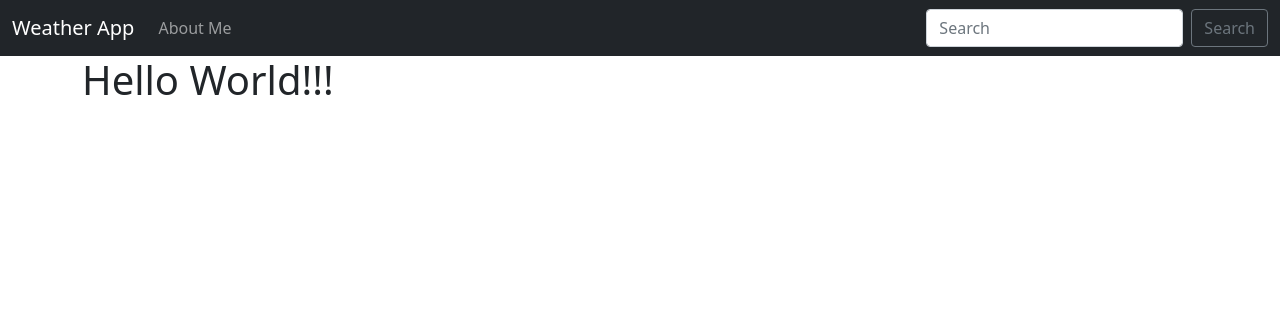
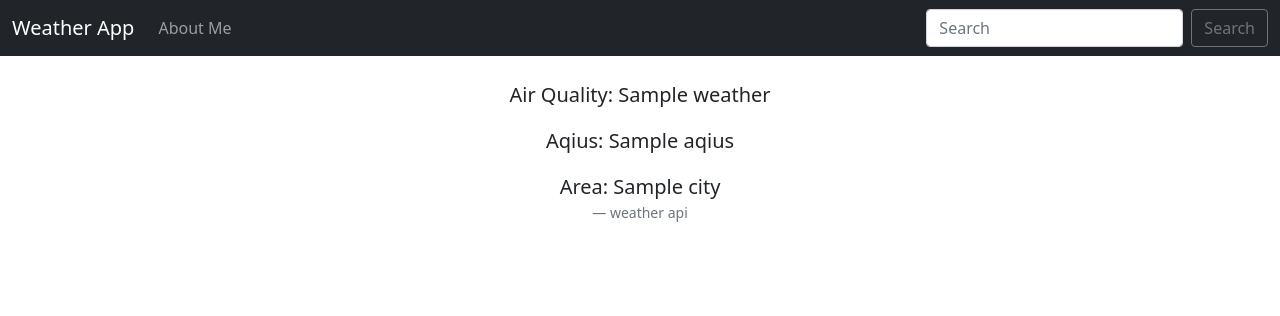
Before and after one commit to sushil518/djangoweather, a Django app: template lookup/templates/home.html in a window 1280 px wide. Shown: the top 316 px of the page. Run offline with Django 3.2, Linux system fonts and the light colour scheme; the template is opened without the code that fills it: most values are stand-ins (such as "Sample title", 1, 10 or a date in 2020).

Commit message:
final commit

```diff
--- a/lookup/templates/home.html
+++ b/lookup/templates/home.html
@@ -1,5 +1,24 @@
 {% extends 'base.html' %} {% block content %}
 
-<h1>Hello World!!!</h1>
+<br />
+<!-- {{ api.data }}<br /><br />
+Air Quality: {{ api.data.current.weather }}<br />
 
-{% endblock %}
+Aqius: {{ api.data.current.pollution.aqius}}<br />
+
+Area: {{ api.data.city }} <br />
+-->
+
+{% if api %} {% if api == "Error..." %} There was an error, please try again...
+{% else %}
+
+<figure class="text-center">
+  <blockquote class="blockquote">
+    <p>Air Quality: {{ api.data.current.weather }}</p>
+    <p>Aqius: {{ api.data.current.pollution.aqius}}<br /></p>
+    <p>Area: {{ api.data.city }}</p>
+  </blockquote>
+  <figcaption class="blockquote-footer">weather api</figcaption>
+</figure>
+
+{% endif %} {% endif %} {% endblock %}
```
Also changed, not shown: lookup/views.py (+12 -1 lines).
